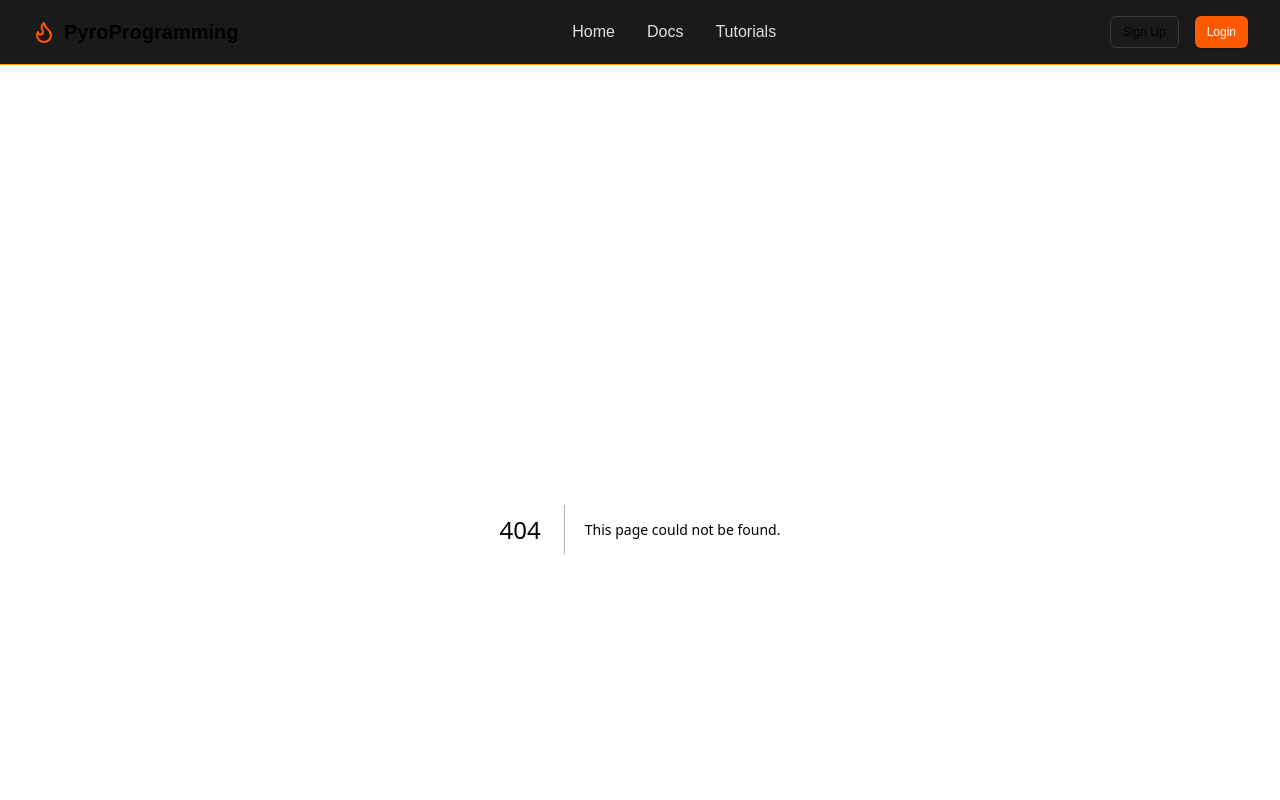
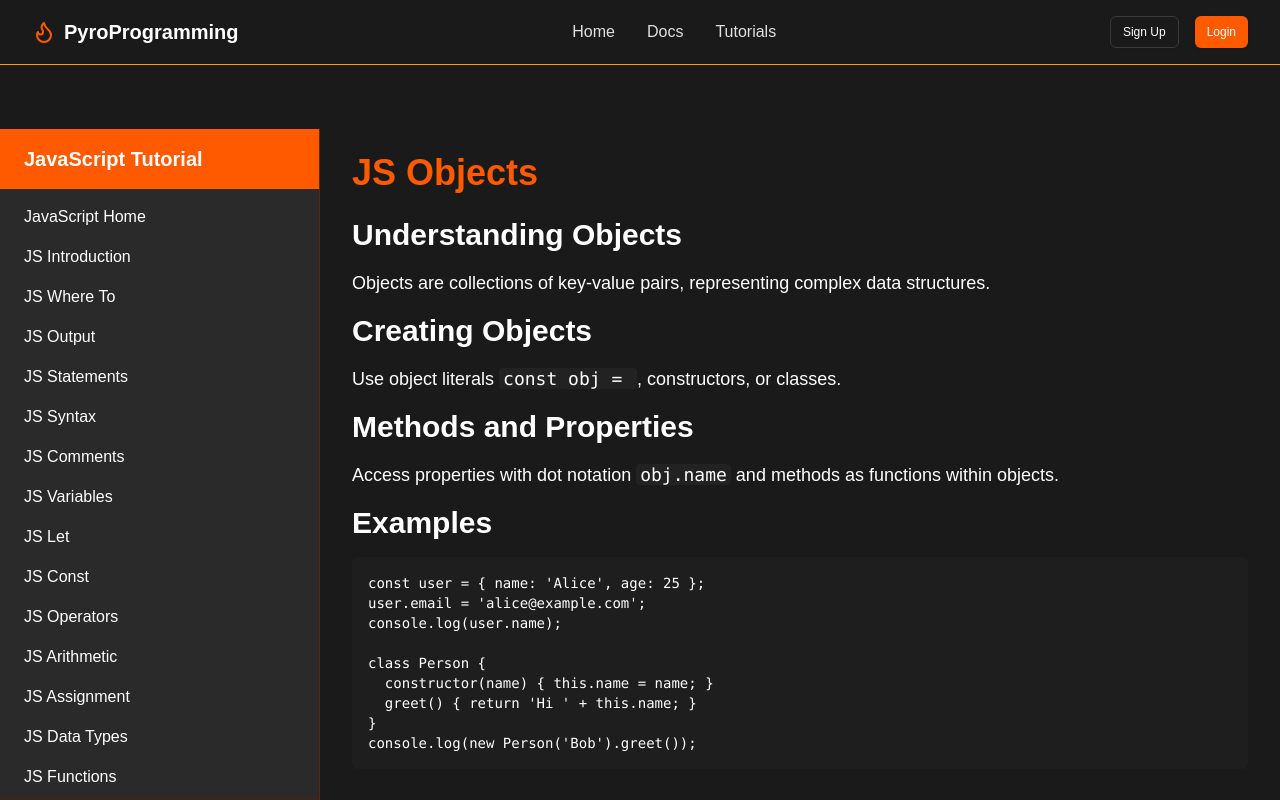
Before and after one commit to 321EZ123/PyroProgramming, a Next.js app: page /tutorials/javascript/objects in a window 1280 px wide. Before the commit this address had no page. Shown: the top 800 px of the page. Built offline with nearby package versions, Linux system fonts and the light colour scheme.

Commit message:
Create page.tsx

```diff
--- /dev/null
+++ b/src/app/tutorials/javascript/objects/page.tsx
@@ -0,0 +1,30 @@
+"use client";
+
+export default function JsObjects() {
+  return (
+    <div className="max-w-4xl mx-auto">
+      <h1 className="text-4xl font-bold mb-6 text-primary">JS Objects</h1>
+      <h2 className="text-3xl font-semibold mb-4">Understanding Objects</h2>
+      <p className="text-lg mb-4">Objects are collections of key-value pairs, representing complex data structures.</p>
+
+      <h2 className="text-3xl font-semibold mb-4">Creating Objects</h2>
+      <p className="text-lg mb-4">Use object literals <code className="bg-card/50 px-1 rounded">const obj = {}</code>, constructors, or classes.</p>
+
+      <h2 className="text-3xl font-semibold mb-4">Methods and Properties</h2>
+      <p className="text-lg mb-4">Access properties with dot notation <code className="bg-card/50 px-1 rounded">obj.name</code> and methods as functions within objects.</p>
+
+      <h2 className="text-3xl font-semibold mb-4">Examples</h2>
+      <div className="bg-[#1E1E1E] rounded-md p-4 mb-6 text-white font-mono text-sm">
+        <pre>{`const user = { name: 'Alice', age: 25 };
+user.email = 'alice@example.com';
+console.log(user.name);
+
+class Person {
+  constructor(name) { this.name = name; }
+  greet() { return 'Hi ' + this.name; }
+}
+console.log(new Person('Bob').greet());`}</pre>
+      </div>
+    </div>
+  );
+}
```
